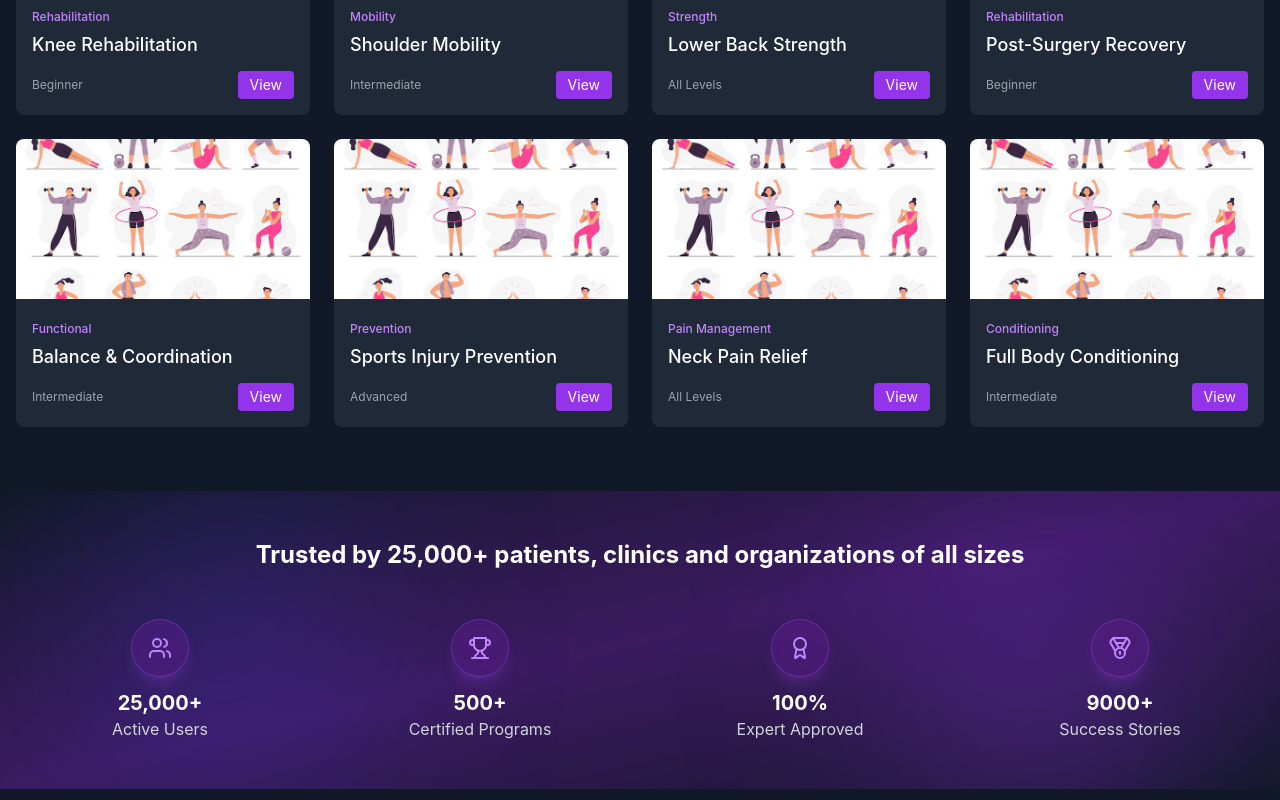
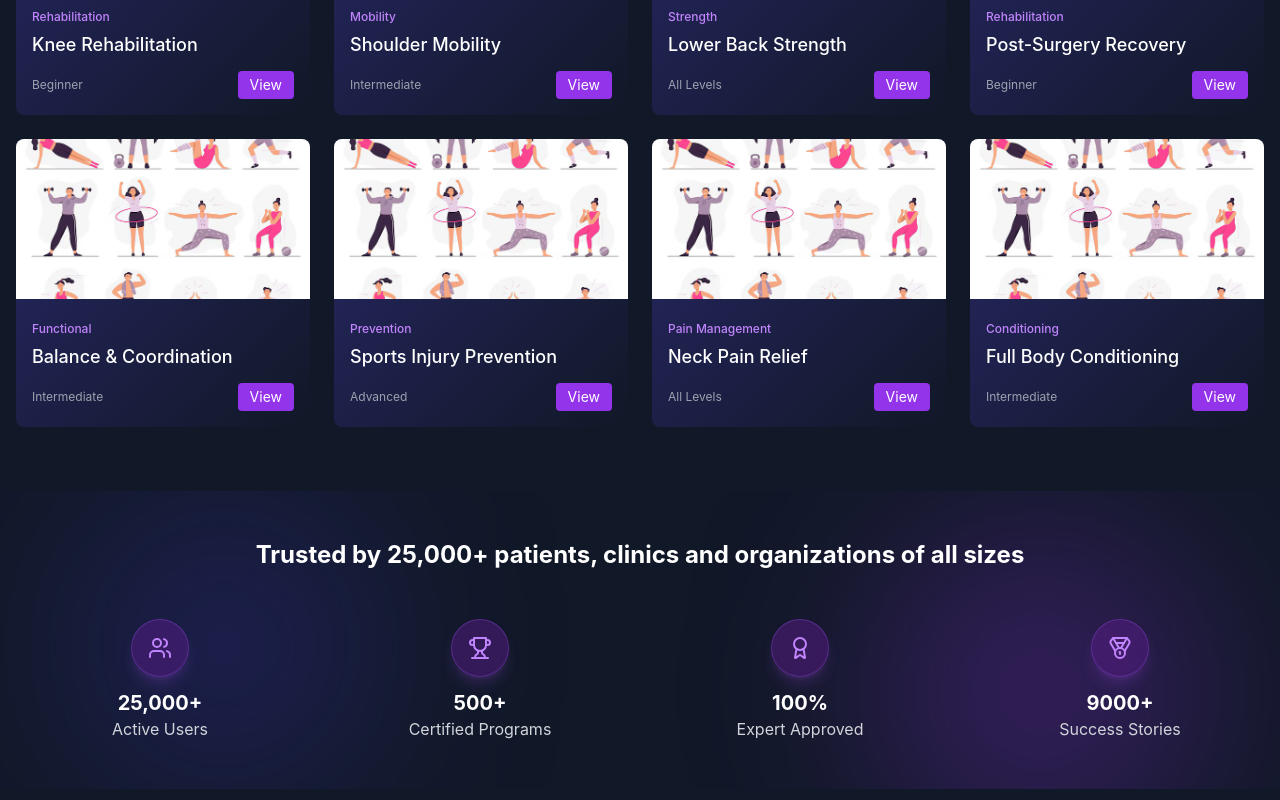
Before and after one commit to RaviKiran25052/DailyPhysio_Frontend, a React (Create React App) app: page / in a window 1280 px wide. Shown: the part 1000-1800 px from the top of the page. Built offline with nearby package versions, Linux system fonts and the light colour scheme.

Commit message:
added gradient to cards

```diff
--- a/src/Components/HomePage/FeaturedCourses.jsx
+++ b/src/Components/HomePage/FeaturedCourses.jsx
@@ -61,7 +61,7 @@ const courseData = [
 
 const CourseCard = ({ course }) => {
   return (
-    <div className="bg-gray-800 rounded-lg overflow-hidden hover:shadow-lg hover:shadow-purple-500/10 transition">
+    <div className="bg-gradient-to-br from-indigo-900/70 via-indigo-1000/120 to-purple-900/2 rounded-lg overflow-hidden hover:shadow-lg hover:shadow-purple-500/10 transition">
       <img src={course.image} alt={course.title} className="w-full h-40 object-cover" />
       <div className="p-4">
         <span className="text-xs text-purple-400 font-medium">{course.category}</span>
--- a/src/Components/HomePage/TrustedBy.jsx
+++ b/src/Components/HomePage/TrustedBy.jsx
@@ -3,7 +3,7 @@ import { Users, Award, Trophy, Medal } from 'lucide-react';
 
 const TrustedBy = () => {
   return (
-    <div className="bg-gradient-to-br from-gray-900 via-purple-900/60 to-gray-900 relative overflow-hidden">
+    <div className="bg-gradient-to-br from-gray-900 via-purple-900/600 to-gray-900 relative overflow-hidden">
       {/* Additional purple gradients for depth */}
       <div className="absolute w-full h-full inset-0">
         <div className="absolute top-10 right-20 w-80 h-80 bg-purple-600/30 rounded-full blur-[100px]"></div>
```
